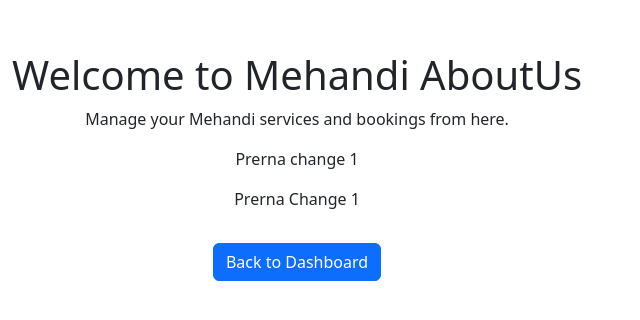
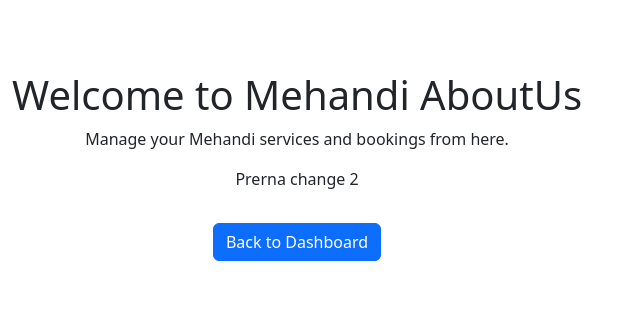
Before and after one commit to Prernadeshmaned/OthercardNew, a React (Vite) app in the folder othercard/: page /AboutUs in a window 1280 px wide. Shown: the part 258-578 px from the top of the page, without its empty margins (0-640 px from the left). Built offline with nearby package versions, Linux system fonts and the light colour scheme.

Commit message:
Prerna change 2

```diff
--- a/othercard/src/components/AboutUs.jsx
+++ b/othercard/src/components/AboutUs.jsx
@@ -13,9 +13,9 @@ const AboutUs = () => {
                 <h1>Welcome to Mehandi AboutUs</h1>
                 <p>Manage your Mehandi services and bookings from here.</p>
 
-                <p>Prerna change 1</p>
+                <p>Prerna change 2</p>
 
-                <p>Prerna Change 1</p>
+
 
                 {/* Back to Dashboard Button */}
                 <Button
```
